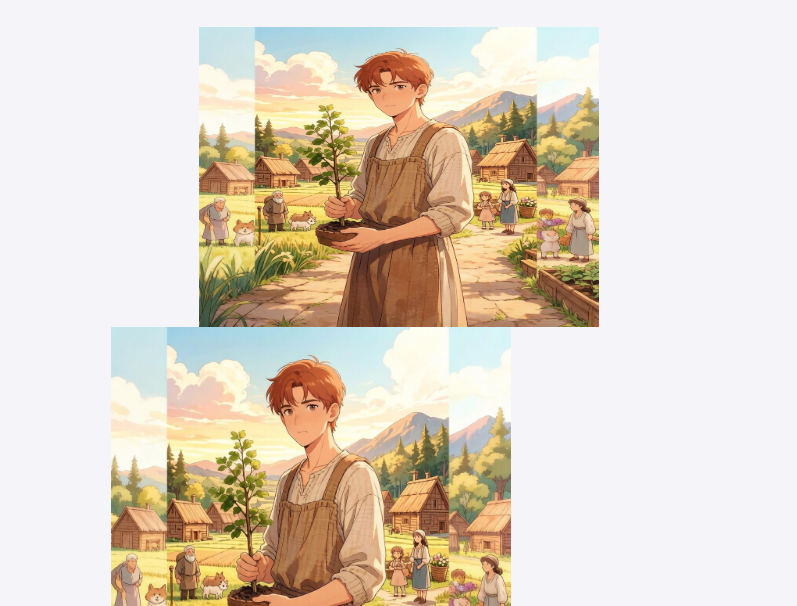
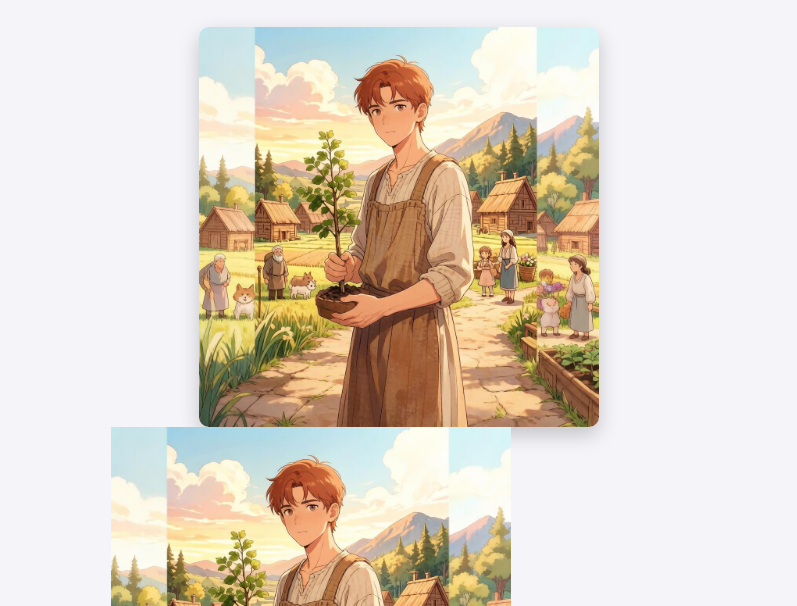
Before and after one commit to mstudent01a-a11y/MaxB, a plain HTML site: page index.html in a window 1280 px wide. Shown: the part 194-800 px from the top of the page, without its empty margins (241-1038 px from the left). Drawn offline with Linux system fonts and the light colour scheme.

Commit message:
Update index.html

```diff
--- a/index.html
+++ b/index.html
@@ -9,7 +9,7 @@
     <div class="container">
         <h1>Фермерская жизнь в ином мире</h1>
         <p>История о мужчине, который после смерти в нашем мире оказывается в волшебной вселенной. Здесь он решает начать всё с чистого листа и создаёт деревню, которая становится известной на весь мир.</p>
-        <img src="fff.jpg" width="400px" height="300px"/>
+        <img class = "poster" src="fff.jpg" width="400px" />
         <img src="country.jpg" width="400px"/>
         <a href="#" class="btn-buy">Купить билет</a>
     </div>
```
